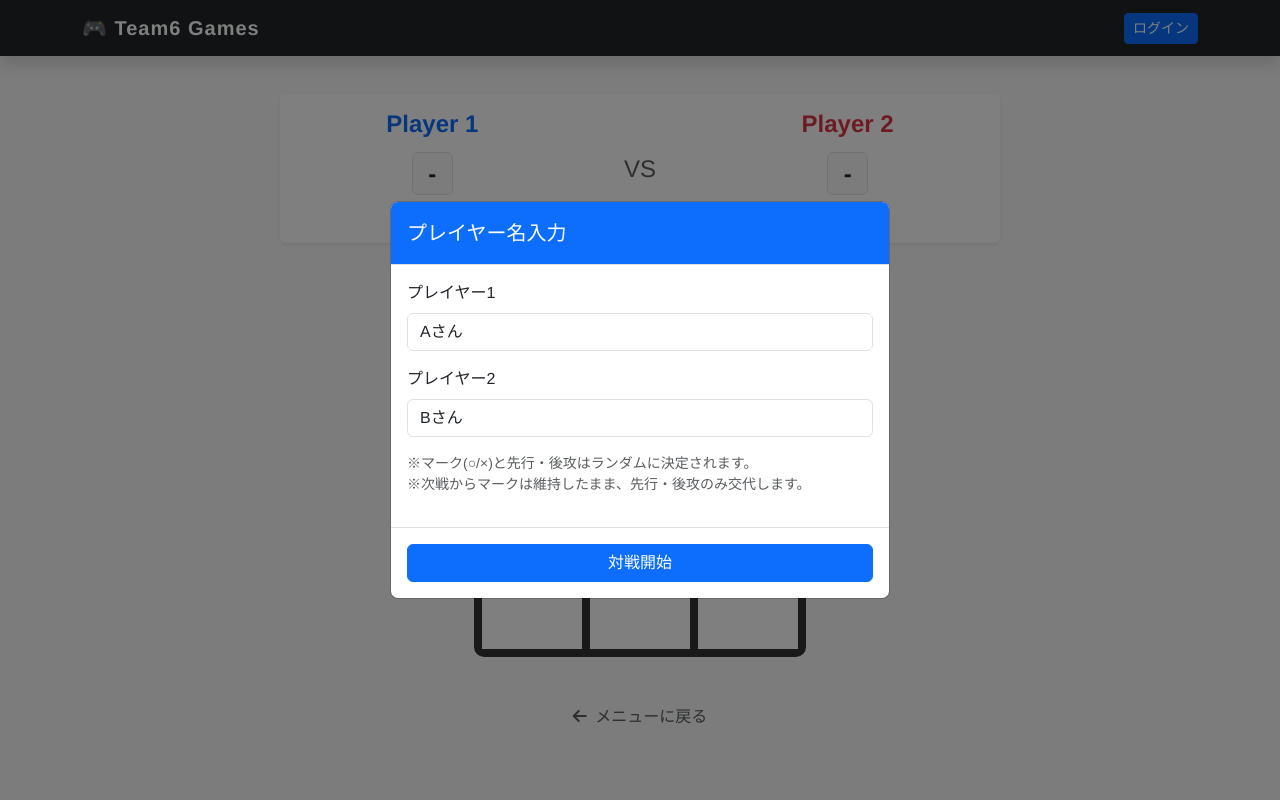
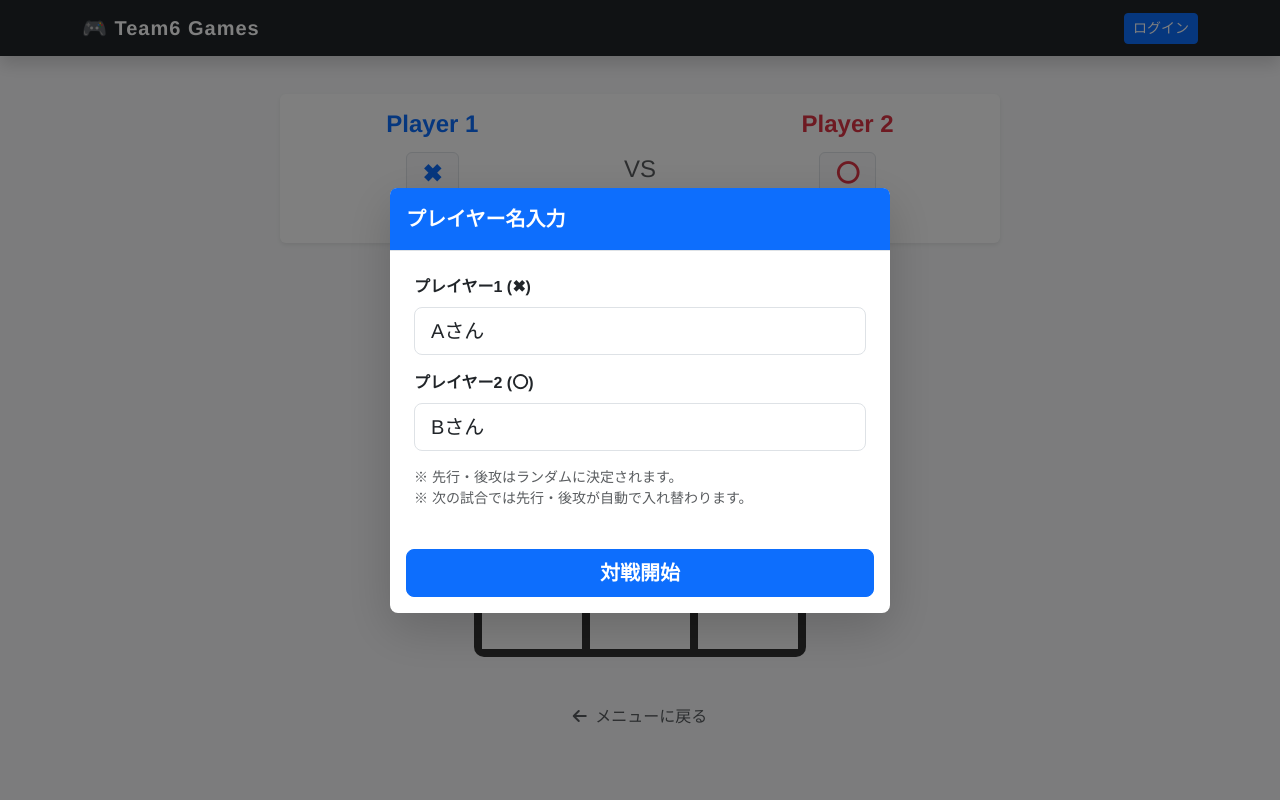
Before and after one commit to ibuki973/cs4-2025-class1-team6-project, a Django app: page /tictactoe/offline/ in a window 1280 px wide. Run offline with Django 5.2, Linux system fonts and the light colour scheme.

Commit message:
Update tictactoe_offline.html

```diff
--- a/team6/templates/team6/tictactoe_offline.html
+++ b/team6/templates/team6/tictactoe_offline.html
@@ -12,21 +12,23 @@
                 <div class="card-body">
                     <div class="row text-center align-items-center">
                         <div class="col-5">
-                            <h4 id="p1-name" class="fw-bold text-primary">Player 1</h4>
+                            <h4 id="p1-name-display" class="fw-bold text-primary">Player 1</h4>
                             <div class="fs-2">
-                                <span class="badge bg-light text-dark border" id="p1-mark">-</span>
+                                <span class="badge bg-light text-primary border" id="p1-mark">✖</span>
                             </div>
-                            <div class="mt-2 fw-bold" id="p1-score">0 勝</div>
+                            <div class="mt-2 fw-bold text-muted" id="p1-score">0 勝</div>
                         </div>
+
                         <div class="col-2">
                             <span class="fs-4 text-muted">VS</span>
                         </div>
+
                         <div class="col-5">
-                            <h4 id="p2-name" class="fw-bold text-danger">Player 2</h4>
+                            <h4 id="p2-name-display" class="fw-bold text-danger">Player 2</h4>
                             <div class="fs-2">
-                                <span class="badge bg-light text-dark border" id="p2-mark">-</span>
+                                <span class="badge bg-light text-danger border" id="p2-mark">〇</span>
                             </div>
-                            <div class="mt-2 fw-bold" id="p2-score">0 勝</div>
+                            <div class="mt-2 fw-bold text-muted" id="p2-score">0 勝</div>
                         </div>
                     </div>
                 </div>
@@ -35,7 +37,7 @@
     </div>
 
     <div class="text-center mb-4">
-        <h3 id="status-msg" class="fw-bold">準備中...</h3>
+        <h3 id="status-msg" class="fw-bold text-dark">準備中...</h3>
         <button id="next-btn" class="btn btn-warning px-4 fw-bold shadow-sm" style="display:none;" onclick="startNextGame()">
             次の対戦へ (先行交代) <i class="fas fa-arrow-right ms-2"></i>
         </button>
@@ -58,32 +60,32 @@
 
 <div class="modal fade" id="startModal" data-bs-backdrop="static" tabindex="-1">
     <div class="modal-dialog modal-dialog-centered">
-        <div class="modal-content">
+        <div class="modal-content border-0 shadow-lg">
             <div class="modal-header bg-primary text-white">
-                <h5 class="modal-title">プレイヤー名入力</h5>
+                <h5 class="modal-title fw-bold">プレイヤー名入力</h5>
             </div>
-            <div class="modal-body">
+            <div class="modal-body p-4">
                 <div class="mb-3">
-                    <label class="form-label">プレイヤー1</label>
-                    <input type="text" id="input-p1" class="form-control" value="Aさん">
+                    <label class="form-label fw-bold">プレイヤー1 (✖)</label>
+                    <input type="text" id="input-p1" class="form-control form-control-lg" value="Aさん">
                 </div>
                 <div class="mb-3">
-                    <label class="form-label">プレイヤー2</label>
-                    <input type="text" id="input-p2" class="form-control" value="Bさん">
+                    <label class="form-label fw-bold">プレイヤー2 (〇)</label>
+                    <input type="text" id="input-p2" class="form-control form-control-lg" value="Bさん">
                 </div>
-                <p class="small text-muted">
-                    ※マーク(○/×)と先行・後攻はランダムに決定されます。<br>
-                    ※次戦からマークは維持したまま、先行・後攻のみ交代します。
-                </p>
-            </div>
-            <div class="modal-footer">
-                <button class="btn btn-primary w-100" onclick="initGame()">対戦開始</button>
+                <p class="small text-muted mb-0">
+                    ※ 先行・後攻はランダムに決定されます。<br>
+                    ※ 次の試合では先行・後攻が自動で入れ替わります。
+                </div>
+            <div class="modal-footer border-0">
+                <button class="btn btn-primary btn-lg w-100 fw-bold" onclick="initGame()">対戦開始</button>
             </div>
         </div>
     </div>
 </div>
 
 <style>
+    /* オンライン盤面と統一したスタイル */
     #offline-board {
         display: grid;
         grid-template-columns: repeat(3, 100px);
@@ -102,16 +104,32 @@
         font-weight: bold;
         cursor: pointer;
         user-select: none;
+        transition: background-color 0.2s, color 0.2s;
     }
     .off-cell:hover { background-color: #f0f0f0; }
     .off-cell.taken { cursor: default; }
-    .off-cell.win { background-color: #d4edda; color: #198754; }
+
+    /* 勝利ラインの強調 */
+    .off-cell.winning-cell {
+        background-color: #28a745 !important;
+        color: white !important;
+    }
+
+    /* マークの色分け */
+    .text-x { color: #0d6efd; }
+    .text-o { color: #dc3545; }
+
+    /* モーダル内の入力欄 */
+    .form-control:focus {
+        border-color: #0d6efd;
+        box-shadow: 0 0 0 0.25rem rgba(13, 110, 253, 0.25);
+    }
 </style>
 
 <script>
     // 状態管理
-    let p1 = { name: "", mark: "", score: 0 };
-    let p2 = { name: "", mark: "", score: 0 };
+    let p1 = { name: "", mark: "✖", score: 0 };
+    let p2 = { name: "", mark: "〇", score: 0 };
     let board = Array(9).fill(null);
     let isGameActive = false;
 
@@ -128,17 +146,9 @@
         p1.name = document.getElementById('input-p1').value || "Player 1";
         p2.name = document.getElementById('input-p2').value || "Player 2";
 
-        // モーダル閉じる
         bootstrap.Modal.getInstance(document.getElementById('startModal')).hide();
 
-        // ★要件: ○×を乱数で決定
-        if (Math.random() < 0.5) {
-            p1.mark = "○"; p2.mark = "×";
-        } else {
-            p1.mark = "×"; p2.mark = "○";
-        }
-
-        // ★要件: 先行後攻を乱数で決定
+        // 初回の先行後攻をランダムに決定
         firstMover = (Math.random() < 0.5) ? 'p1' : 'p2';
 
         updateScoreBoard();
@@ -149,9 +159,8 @@
     function startRound() {
         board.fill(null);
         isGameActive = true;
-        currentPlayer = firstMover; // 先行プレイヤーから開始
+        currentPlayer = firstMover;
 
-        // 盤面リセット
         document.querySelectorAll('.off-cell').forEach(c => {
             c.textContent = "";
             c.className = "off-cell";
@@ -161,7 +170,7 @@
         updateStatus();
     }
 
-    // 3. 次のゲーム (★要件: 先行後攻のみ交代、マークは維持)
+    // 3. 次のゲーム (先行後攻のみ交代)
     function startNextGame() {
         firstMover = (firstMover === 'p1') ? 'p2' : 'p1';
         startRound();
@@ -172,21 +181,20 @@
         const idx = cell.dataset.index;
         if (!isGameActive || board[idx]) return;
 
-        // マーク書き込み
         const playerObj = (currentPlayer === 'p1') ? p1 : p2;
         board[idx] = playerObj.mark;
         cell.textContent = playerObj.mark;
         cell.classList.add('taken');
 
-        // 色分け (○は青系、×は赤系など)
-        cell.style.color = (playerObj.mark === "○") ? "#0d6efd" : "#dc3545";
+        // 色分けの適用
+        cell.classList.add(playerObj.mark === "✖" ? "text-x" : "text-o");
 
-        if (checkWin(playerObj.mark)) {
-            endGame(playerObj);
+        const winLine = checkWin(playerObj.mark);
+        if (winLine) {
+            endGame(playerObj, winLine);
         } else if (board.every(v => v)) {
-            endGame(null); // 引き分け
+            endGame(null, null);
         } else {
-            // 交代
             currentPlayer = (currentPlayer === 'p1') ? 'p2' : 'p1';
             updateStatus();
         }
@@ -202,44 +210,47 @@
         for (let pattern of wins) {
             const [a, b, c] = pattern;
             if (board[a] === mark && board[b] === mark && board[c] === mark) {
-                // ハイライト
-                pattern.forEach(i => document.querySelector(`[data-index="${i}"]`).classList.add('win'));
-                return true;
+                return pattern; // 勝利ラインを返す
             }
         }
-        return false;
+        return null;
     }
 
     // 終了処理
-    function endGame(winner) {
+    function endGame(winner, winLine) {
         isGameActive = false;
-        const msg = document.getElementById('status-msg');
+        const msgElement = document.getElementById('status-msg');
 
         if (winner) {
-            msg.innerHTML = `🏆 <b>${winner.name}</b> の勝ち！`;
-            winner.score++; // ★要件: 戦績カウント
+            // 勝利ラインを緑色にハイライト
+            winLine.forEach(i => {
+                document.querySelector(`[data-index="${i}"]`).classList.add('winning-cell');
+            });
+
+            const colorClass = winner.mark === "✖" ? "text-x" : "text-o";
+            msgElement.innerHTML = `🏆 <span class="${colorClass}">${winner.name} (${winner.mark})</span> の勝ち！`;
+            winner.score++;
         } else {
-            msg.textContent = "引き分け！";
+            msgElement.textContent = "引き分け！";
         }
 
         updateScoreBoard();
         document.getElementById('next-btn').style.display = "inline-block";
     }
 
-    // 表示更新系
+    // 表示更新
     function updateScoreBoard() {
-        document.getElementById('p1-name').textContent = p1.name;
-        document.getElementById('p1-mark').textContent = p1.mark;
+        document.getElementById('p1-name-display').textContent = p1.name;
         document.getElementById('p1-score').textContent = p1.score + " 勝";
 
-        document.getElementById('p2-name').textContent = p2.name;
-        document.getElementById('p2-mark').textContent = p2.mark;
+        document.getElementById('p2-name-display').textContent = p2.name;
         document.getElementById('p2-score').textContent = p2.score + " 勝";
     }
 
     function updateStatus() {
         const p = (currentPlayer === 'p1') ? p1 : p2;
-        document.getElementById('status-msg').textContent = `${p.name} (${p.mark}) のターン`;
+        const colorClass = p.mark === "✖" ? "text-x" : "text-o";
+        document.getElementById('status-msg').innerHTML = `現在のターン: <span class="${colorClass}">${p.mark} (${p.name})</span>`;
     }
 </script>
 {% endblock %}
```
